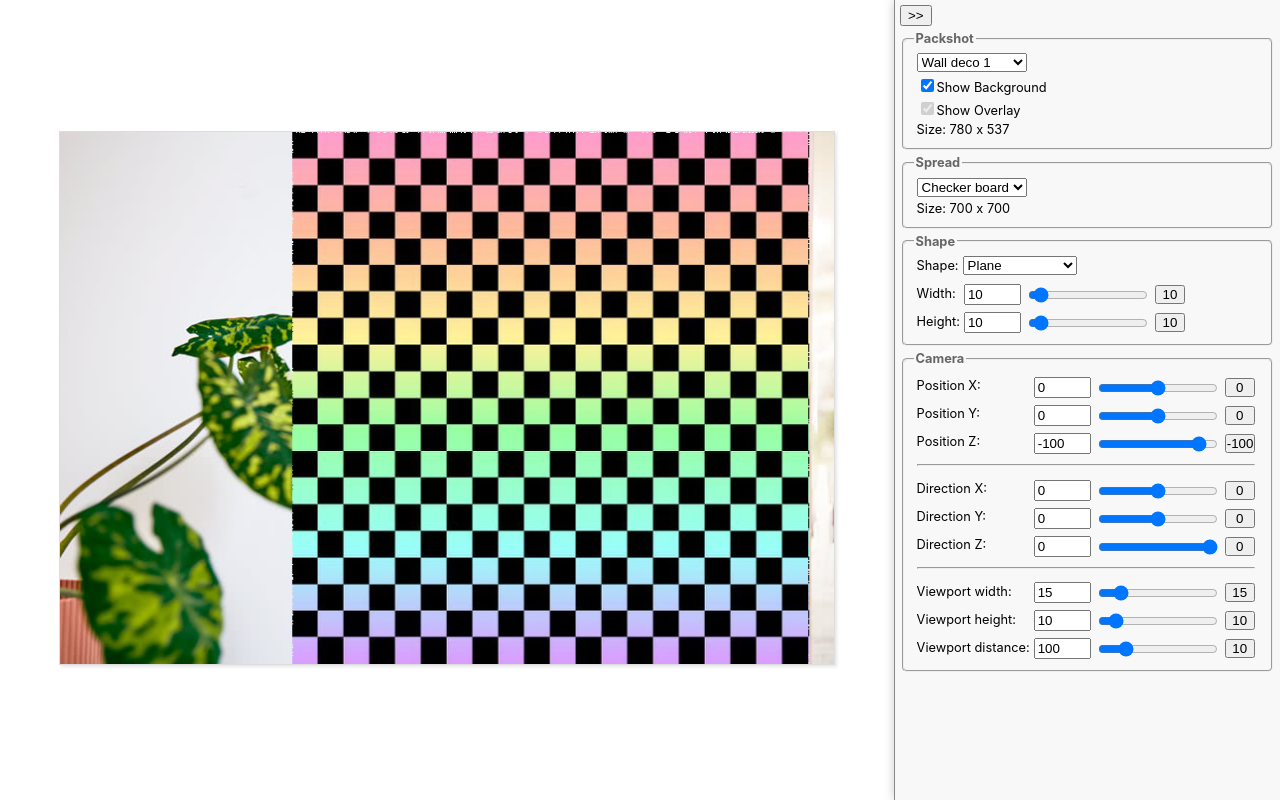
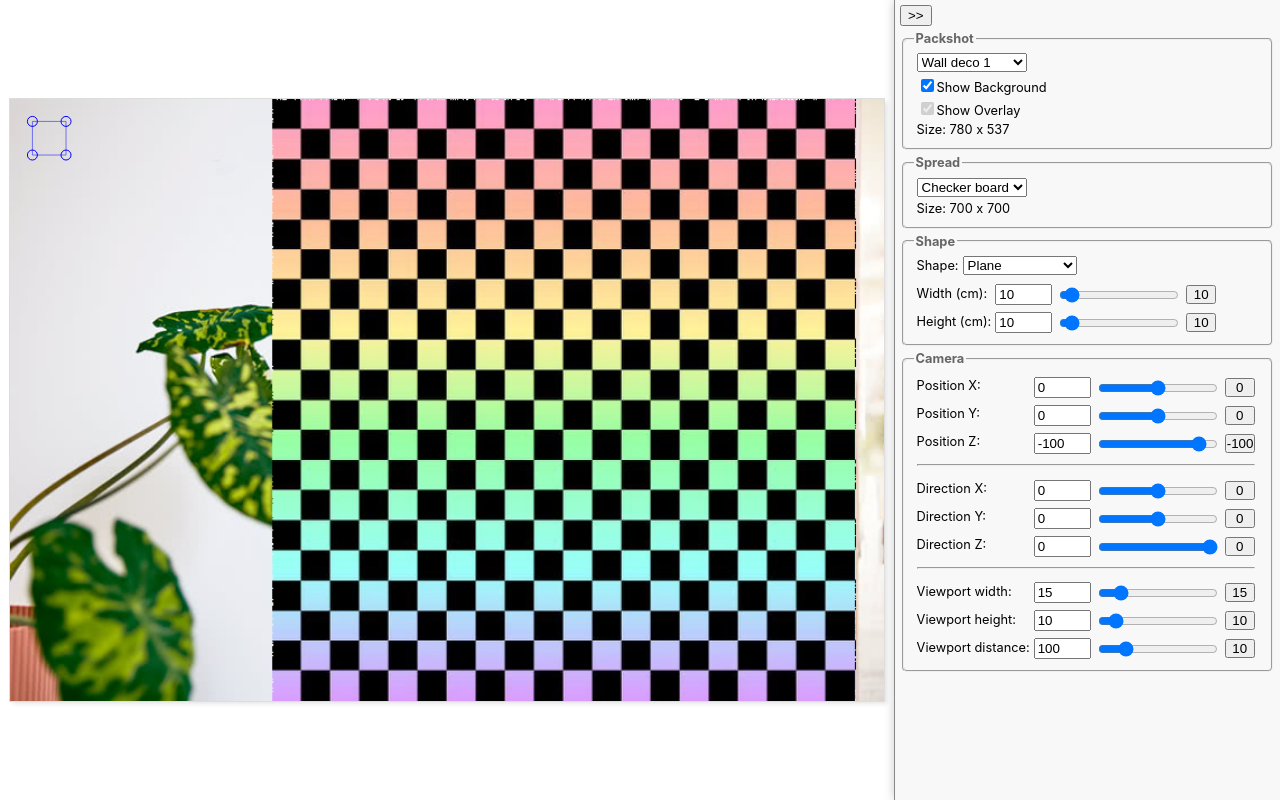
Before and after one commit to jovdb/packshots, a Next.js app: page / in a window 1280 px wide. Built offline with nearby package versions, Linux system fonts and the light colour scheme.

Commit message:
Add Polygon Drawer

```diff
--- /dev/null
+++ b/components/DrawPolygon.tsx
@@ -0,0 +1,73 @@
+import { useDrag } from '@use-gesture/react'
+import { CSSProperties, forwardRef, Ref, useRef } from 'react';
+
+export function useDrawPolygon(
+    ref: React.RefObject<typeof DrawPolygon>,
+    points: [x: number, y: number][],
+    setPoints: (value: [x: number, y: number][]) => unknown,
+) {
+    const dragingPointIndexRef = useRef(-1);
+    return useDrag((state) => {
+        const [x, y] = state.xy;
+        const rect = ref.current?.getBoundingClientRect();
+        const polygonX = (x - rect.left);
+        const polygonY = (y - rect.top);
+
+        // Find point in region
+        if (state.first) {
+            let min = Infinity;
+            let indexMin = -1;
+            const snapDistance = 8;
+            if (!rect) return;
+            points
+                .forEach(([px, py], i) => {
+                    const dx = px - polygonX;
+                    const dy = py - polygonY;
+                    const distance = Math.sqrt(dx * dx + dy * dy);
+                    if (distance <= snapDistance && distance < min) {
+                        min = distance;
+                        indexMin = i;
+                    }
+                });
+            dragingPointIndexRef.current = indexMin;
+        }
+
+        const indexMin = dragingPointIndexRef.current;
+        const newPoints = [...points];
+        newPoints[indexMin] = [polygonX, polygonY];
+        setPoints(newPoints);
+    });
+}
+
+export const DrawPolygon = forwardRef(({
+    points,
+    style,
+}: {
+    points: [x: number, y: number][]
+    style?: CSSProperties;
+}, ref) => {
+    return (
+        <svg
+            ref={ref}
+            style={{
+                position: "absolute",
+                pointerEvents: "none",
+                ...style,
+            }}
+        >{
+                points
+                    .map(([x, y], i) => (
+                        <circle key={i} cx={x} cy={y} r={5} stroke="blue" strokeWidth="1" fill="transparent" />
+                    ))
+            }{
+                points
+                    .map(([x2, y2], i) => {
+                        const [x1, y1] = (i !== 0)
+                            ? points[i - 1]
+                            : points[points.length - 1];
+                        return <line key={i} x1={x1} y1={y1} x2={x2} y2={y2} stroke="rgba(0,0,255, 0.5)" strokeWidth={1} />
+                    })
+            }</svg>
+    );
+});
+DrawPolygon.displayName = "DrawPolygon";
--- a/components/Slider.tsx
+++ b/components/Slider.tsx
@@ -2,12 +2,14 @@ export function Slider({
     value,
     min = -100,
     max = 100,
+    step = 1,
     onChange,
     defaultValue,
 }: {
     value: number;
     min?: number;
     max?: number;
+    step?: number;
     onChange(value: number): void;
     defaultValue?: number;
 }) {
@@ -17,6 +19,7 @@ export function Slider({
                 type="number"
                 min={Math.min(min, value)}
                 max={Math.max(max, value)}
+                step={step}
                 value={value}
                 style={{ width: 57, marginRight: 5 }}
                 onChange={(e) => {
@@ -28,6 +31,7 @@ export function Slider({
                 value={value}
                 min={Math.min(min, value)}
                 max={Math.max(max, value)}
+                step={step}
                 type="range"
                 style={{ position: "relative", transform: "translateY(4px)", width: 120}}
                 onChange={(e) => {
--- a/components/Test.tsx
+++ b/components/Test.tsx
@@ -9,6 +9,9 @@ import { SpreadImageConfig, useSpreadImageData } from "./SpreadImageConfig";
 import { PackshotImagesConfig, usePackshotBackgroundImage, usePackshotImagesConfig, usePackshotOverlayImage } from "./PackshotImagesConfig";
 import { CameraConfig, useCamera, useProjectionVector } from "./ProjectionConfig";
 import { PlaneConfig, usePlaneConfig } from "../data/shapes/plane/PlaneConfig";
+import { DrawPolygon, useDrawPolygon } from "./DrawPolygon";
+import { useElementSize } from "../hooks/useElementSize";
+import { fitRectTransform } from "../utils/rect";
 
 export function useImageDataFromUrl(url: string) {
     return useQuery(["imageData", url], () => url ? getImageDataAsync(url) : null, {
@@ -24,6 +27,7 @@ export function useImageFromUrl(url: string) {
 
 export function Test() {
     const canvasRef = useRef<HTMLCanvasElement>(null);
+    const drawPolygonRef = useRef<typeof DrawPolygon>(null);
 
     const showPackshotBackground = usePackshotImagesConfig((s) => s.showBackground);
     const showPackshotOverlay = usePackshotImagesConfig((s) => s.showOverlay);
@@ -32,7 +36,7 @@ export function Test() {
     const { data: packshotOverlayImage } = usePackshotOverlayImage();
     const { data: spreadImageData } = useSpreadImageData();
 
-    const targetWidth = packshotBackgroundImage?.width ?? packshotOverlayImage?.width ??  700;
+    const targetWidth = packshotBackgroundImage?.width ?? packshotOverlayImage?.width ?? 700;
     const targetHeight = packshotBackgroundImage?.height ?? packshotOverlayImage?.height ?? 700;
 
     // Get Geometry
@@ -45,6 +49,37 @@ export function Test() {
     const projectionVector = useProjectionVector()
     const camera = useCamera();
 
+    const previewAreaRef = useRef<HTMLDivElement>(null);
+    const previewAreaRect = useElementSize(previewAreaRef);
+    const margin = 10;
+    const centerPreviewToPreviewArea = fitRectTransform({
+        top: 0,
+        left: 0,
+        width: targetWidth,
+        height: targetHeight,
+    }, {
+        top: margin,
+        left: margin,
+        width: previewAreaRect.width - margin * 2,
+        height: previewAreaRect.height - margin * 2,
+    });
+
+    const [pointsInTargetCoordinates, setPointsInTargetCoordinates] = useState([
+        [20, 20],
+        [20, 50],
+        [50, 50],
+        [50, 20],
+    ]);
+
+    const pointsInScreenCoordinates = pointsInTargetCoordinates.map(point => [point[0] * centerPreviewToPreviewArea.scale, point[1] * centerPreviewToPreviewArea.scale] as [number, number])
+    const bind = useDrawPolygon(
+        drawPolygonRef,
+        pointsInScreenCoordinates,
+        (newPointsInScreenCoordinates) => {
+            const newPointsInTargetCoordinates = newPointsInScreenCoordinates.map(point => [point[0] / centerPreviewToPreviewArea.scale, point[1] / centerPreviewToPreviewArea.scale] as [number, number])
+            setPointsInTargetCoordinates(newPointsInTargetCoordinates)
+        });
+
     // Redraw if render input changes
     useEffect(
         () => {
@@ -53,7 +88,7 @@ export function Test() {
             render({
                 targetContext,
                 packshotBackgroundImage: showPackshotBackground ? packshotBackgroundImage : undefined,
-                packshotOverlayImage : showPackshotOverlay ? packshotOverlayImage : undefined,
+                packshotOverlayImage: showPackshotOverlay ? packshotOverlayImage : undefined,
                 geometry,
                 spreadSampler,
                 camera,
@@ -69,20 +104,27 @@ export function Test() {
     const checkBoardLight = "#f8f8f8";
     return (
         <div style={{ display: "flex", height: "100vh" }}>
-            <div style={{ flexGrow: 1, overflowY: "auto", padding: 10, "alignSelf": "center", "textAlign": "center" }}>
-                {/*<ImageData imageData={targetImageData} /> */}
+            <div
+                ref={previewAreaRef}
+                style={{
+                    flexGrow: 1,
+                    position: "relative",
+                    width: "100%",
+                    height: "100%",
+                }}
+            >
                 <canvas
                     ref={canvasRef}
                     width={targetWidth}
                     height={targetHeight}
                     style={{
-                        width: "100%",
-                        height: "auto",
-                        border: "1px solid #ddd",
-                        boxShadow: "2px 2px 3px rgba(0,0,0,0.1)",
-                        // scale to available size
-                        maxHeight: "calc(100vh - 24px)",
-                        maxWidth: "calc(100vh - 24px)",
+                        position: "absolute",
+                        width: targetWidth * centerPreviewToPreviewArea.scale,
+                        height: targetHeight * centerPreviewToPreviewArea.scale,
+                        left: centerPreviewToPreviewArea.x,
+                        top: centerPreviewToPreviewArea.y,
+                        outline: "1px solid #ddd",
+                        boxShadow: "3px 3px 4px rgba(0,0,0,0.1)",
                         // checkboard
                         backgroundImage: `
                             linear-gradient(45deg, ${checkBoardDark} 25%, transparent 25%),
@@ -96,6 +138,17 @@ export function Test() {
                             calc(${checkBoardSize}px * -0.5) calc(${checkBoardSize}px * -0.5),
                             calc(${checkBoardSize}px * 0.5) calc(${checkBoardSize}px * 0.5)`,
                     }}
+                    {...bind()}
+                />
+                <DrawPolygon
+                    ref={drawPolygonRef}
+                    style={{
+                        width: targetWidth * centerPreviewToPreviewArea.scale,
+                        height: targetHeight * centerPreviewToPreviewArea.scale,
+                        left: centerPreviewToPreviewArea.x,
+                        top: centerPreviewToPreviewArea.y,
+                    }}
+                    points={pointsInScreenCoordinates}
                 />
             </div>
             <div>
--- a/data/shapes/plane/PlaneConfig.tsx
+++ b/data/shapes/plane/PlaneConfig.tsx
@@ -15,12 +15,13 @@ export function PlaneConfig() {
         <table>
             <tbody>
                 <tr>
-                    <td>Width:</td>
+                    <td>Width (cm):</td>
                     <td>
                         <Slider
                             min={0}
                             max={200}
                             defaultValue={10}
+                            step={0.1}
                             value={planeConfig.width}
                             onChange={(newWidth) => {
                                 usePlaneConfig.setState({
@@ -31,12 +32,13 @@ export function PlaneConfig() {
                     </td>
                 </tr>
                 <tr>
-                    <td>Height:</td>
+                    <td>Height (cm):</td>
                     <td>
                         <Slider
                             value={planeConfig.height}
                             min={0}
                             max={200}
+                            step={0.1}
                             defaultValue={10}
                             onChange={(newHeight) => {
                                 usePlaneConfig.setState({
--- /dev/null
+++ b/hooks/useElementSize.ts
@@ -0,0 +1,46 @@
+// source: https://gist.github.com/morajabi/523d7a642d8c0a2f71fcfa0d8b3d2846
+import { useLayoutEffect, useCallback, useState } from "react";
+
+export interface IRect {
+  left: number;
+  top: number;
+  width: number;
+  height: number;
+}
+
+function getRect<T extends HTMLElement>(element?: T | null): IRect {
+  return element?.getBoundingClientRect() || { left: 0, top: 0, width: 0, height: 0 };
+}
+
+export function useElementSize<T extends HTMLElement>(
+  ref: React.RefObject<T>
+): IRect {
+  const [rect, setRect] = useState<IRect>(
+    () => getRect(ref?.current),
+  );
+
+  const handleResize = useCallback(() => {
+    if (!ref.current) return;
+    setRect(getRect(ref.current)); // Update client rect
+  }, [ref]);
+
+  useLayoutEffect(() => {
+    const element = ref.current;
+    if (!element) return;
+
+    handleResize();
+
+    // @ts-ignore
+    if (typeof ResizeObserver === "function") {
+      let resizeObserver = new ResizeObserver(() => handleResize());
+      resizeObserver.observe(element);
+      return () => {
+        if (!resizeObserver) return;
+        resizeObserver.disconnect();
+        (resizeObserver as any) = null;
+      };
+    }
+  }, [handleResize, ref]);
+
+  return rect;
+}
--- a/package.json
+++ b/package.json
@@ -10,6 +10,7 @@
   },
   "dependencies": {
     "@tanstack/react-query": "^4.13.0",
+    "@use-gesture/react": "^10.2.21",
     "next": "13.0.0",
     "react": "18.2.0",
     "react-dom": "18.2.0",
--- /dev/null
+++ b/utils/rect.ts
@@ -0,0 +1,29 @@
+export interface IRect {
+    left: number;
+    top: number;
+    width: number;
+    height: number;
+}
+
+export function getAspectRatio(rect: Pick<IRect, "width" | "height">) {
+    if (rect.height === 0) return Infinity;
+    return Math.abs(rect.width / rect.height);
+}
+
+export function fitRectTransform(rectToFit: IRect, inRect: IRect) {
+    const aspectRatioParent = getAspectRatio(inRect);
+    const aspectRatioChild = getAspectRatio(rectToFit);
+
+    const scale = aspectRatioParent > aspectRatioChild
+        ? inRect.height / rectToFit.width
+        : inRect.width / rectToFit.width;
+
+    const moveX = inRect.left + (inRect.width - (rectToFit.width * scale)) / 2;
+    const moveY = inRect.top + (inRect.height - (rectToFit.height * scale)) / 2;
+
+    return {
+        x: moveX,
+        y: moveY,
+        scale,
+    };
+}
```
Also changed, not shown: rendering/renderOnGeometry.ts (+5 -3 lines), 1 other file (tests, documents, lock files or other folders).
